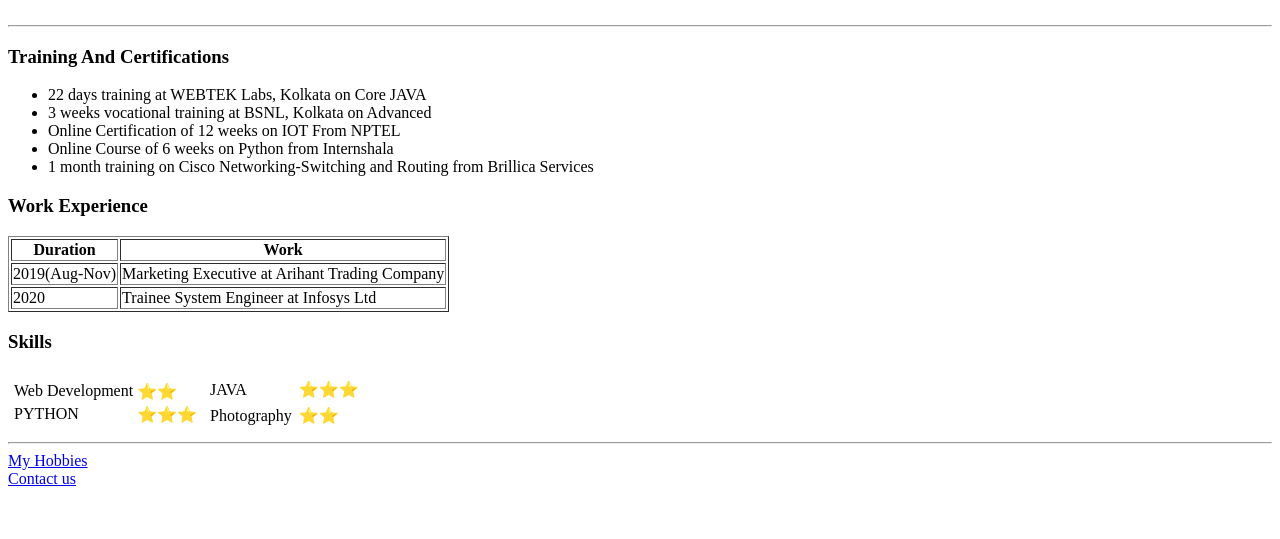
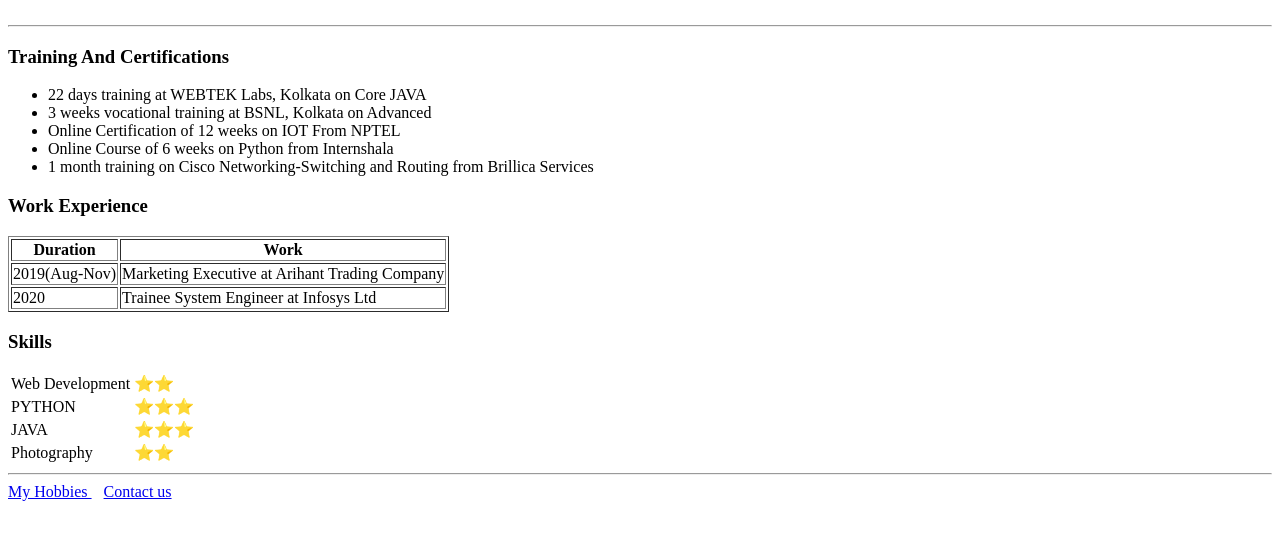
Before and after one commit to Musharraf1519/CV, a plain HTML site: page index.html in a window 1280 px wide. Shown: the part 197-736 px from the top of the page. Drawn offline with Linux system fonts and the light colour scheme.

Commit message:
Add files via upload

```diff
--- a/index.html
+++ b/index.html
@@ -46,9 +46,6 @@
         <h3>Skills</h3>
         <table>
             <tr>
-                <td>
-                    <table>
-                        <tr>
                 <td>Web Development</td>
                 <td>⭐⭐</td>
             </tr>
@@ -56,10 +53,6 @@
                 <td>PYTHON</td>
                 <td>⭐⭐⭐</td>
             </tr>
-                    </table>
-                </td>
-                <td>
-                    <table  cellspacing="5">
             <tr>
                 <td>JAVA</td>
                 <td>⭐⭐⭐</td>
@@ -69,12 +62,8 @@
                 <td>⭐⭐</td>
             </tr>
         </table>
-                </td>
-            </tr>
-        </table>
         <hr>
-        <a href="hobbies.html">My Hobbies </a>
-        <br>
+        <a href="hobbies.html">My Hobbies </a>&nbsp;&nbsp;
         <a href="contact.html">Contact us</a>
 
     </body>
```
Lines whose indentation alone changed are shown as unchanged.
